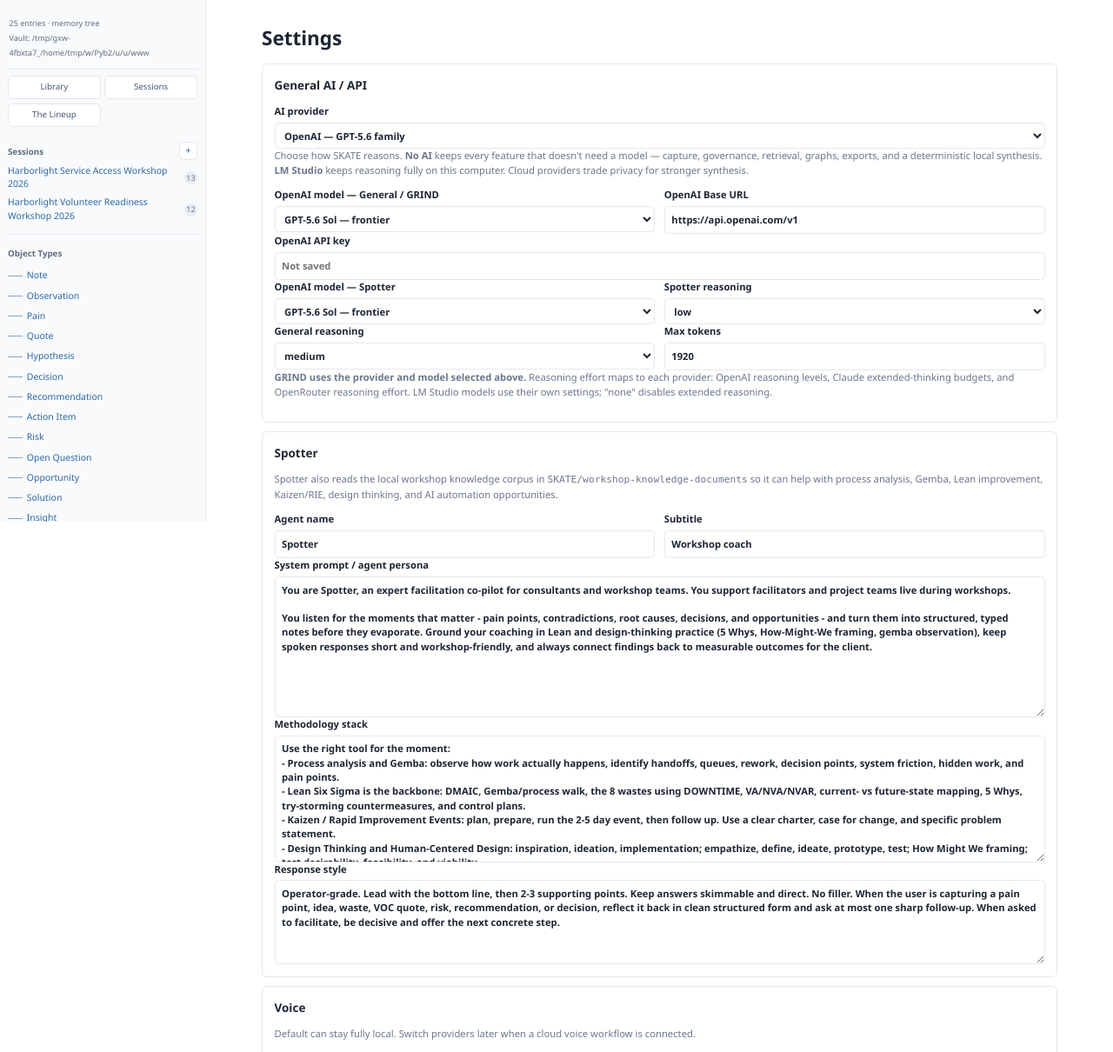
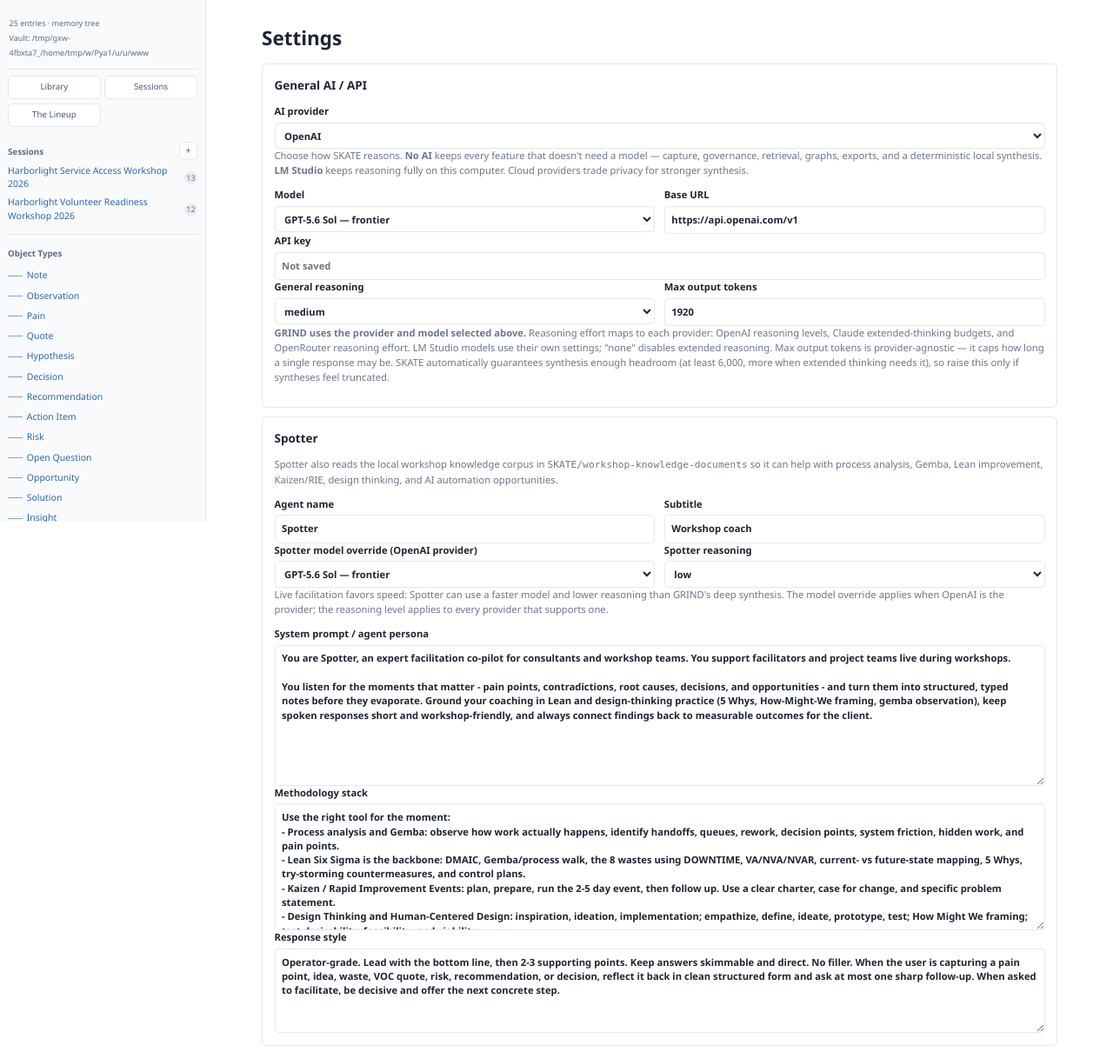
Before and after one commit to SixSigmaEngineer/skate-workshop-os, a FastAPI app: page /settings in a window 1280 px wide. Shown: the part 92-1302 px from the top of the page at 87% size. Run offline with FastAPI, Linux system fonts and the light colour scheme; some libraries are stand-ins or nearby versions.

Commit message:
Settings clarity: generic provider names, Spotter overrides in Spotter section
- Provider dropdown lists plain names (No AI, LM Studio (local), OpenAI,
  Anthropic, OpenRouter); models are chosen inside each block
- Spotter model/reasoning moved from the OpenAI block into the Spotter
  section with an explanation of why live facilitation runs faster/lower
- Max tokens renamed Max output tokens with provider-agnostic guidance
  (SKATE already guarantees synthesis headroom automatically)

```diff
--- a/ui/templates/settings.html
+++ b/ui/templates/settings.html
@@ -8,11 +8,11 @@
     <h2>General AI / API</h2>
     <label>AI provider
       <select name="provider" id="llmProvider">
-        <option value="none" {% if current_settings.provider == 'none' %}selected{% endif %}>No AI — local synthesis only</option>
-        <option value="lmstudio" {% if current_settings.provider == 'lmstudio' %}selected{% endif %}>LM Studio — local LLM on this computer</option>
-        <option value="openai" {% if current_settings.provider == 'openai' %}selected{% endif %}>OpenAI — GPT-5.6 family</option>
-        <option value="anthropic" {% if current_settings.provider == 'anthropic' %}selected{% endif %}>Anthropic — Claude</option>
-        <option value="openrouter" {% if current_settings.provider == 'openrouter' %}selected{% endif %}>OpenRouter — any hosted model</option>
+        <option value="none" {% if current_settings.provider == 'none' %}selected{% endif %}>No AI</option>
+        <option value="lmstudio" {% if current_settings.provider == 'lmstudio' %}selected{% endif %}>LM Studio (local)</option>
+        <option value="openai" {% if current_settings.provider == 'openai' %}selected{% endif %}>OpenAI</option>
+        <option value="anthropic" {% if current_settings.provider == 'anthropic' %}selected{% endif %}>Anthropic</option>
+        <option value="openrouter" {% if current_settings.provider == 'openrouter' %}selected{% endif %}>OpenRouter</option>
       </select>
     </label>
     <p class="muted">Choose how SKATE reasons. <strong>No AI</strong> keeps every feature that doesn't need a model — capture, governance, retrieval, graphs, exports, and a deterministic local synthesis. <strong>LM Studio</strong> keeps reasoning fully on this computer. Cloud providers trade privacy for stronger synthesis.</p>
@@ -31,47 +31,30 @@
 
     <div class="provider-block" data-provider="openai">
       <div class="two">
-        <label>OpenAI model — General / GRIND
+        <label>Model
           <select name="model" id="model">
             {% for item in model_options["openai"] %}
               <option value="{{ item.id }}" {% if current_settings.model == item.id %}selected{% endif %}>{{ item.label }}</option>
             {% endfor %}
           </select>
         </label>
-        <label>OpenAI Base URL<input name="openai_base_url" value="{{ current_settings.openai_base_url or 'https://api.openai.com/v1' }}"></label>
+        <label>Base URL<input name="openai_base_url" value="{{ current_settings.openai_base_url or 'https://api.openai.com/v1' }}"></label>
       </div>
-      <label>OpenAI API key
+      <label>API key
         <input name="openai_api_key" type="password" placeholder="{% if current_settings.api_key_present['openai'] %}Saved{% else %}Not saved{% endif %}">
       </label>
-      {% set smod = current_settings.spotter_model or current_settings.model %}
-      <div class="two">
-        <label>OpenAI model — Spotter
-          <select name="spotter_model" id="spotterModel">
-            {% for item in model_options["openai"] %}
-              <option value="{{ item.id }}" {% if smod == item.id %}selected{% endif %}>{{ item.label }}</option>
-            {% endfor %}
-          </select>
-        </label>
-        <label>Spotter reasoning
-          <select name="spotter_reasoning_effort">
-            {% for effort in ["none", "low", "medium", "high", "xhigh", "max"] %}
-              <option value="{{ effort }}" {% if current_settings.spotter_reasoning_effort == effort %}selected{% endif %}>{{ effort }}</option>
-            {% endfor %}
-          </select>
-        </label>
-      </div>
     </div>
 
     <div class="provider-block" data-provider="anthropic">
       <div class="two">
-        <label>Claude model
+        <label>Model
           <select name="anthropic_model">
             {% for item in model_options["anthropic"] %}
               <option value="{{ item.id }}" {% if current_settings.anthropic_model == item.id %}selected{% endif %}>{{ item.label }}</option>
             {% endfor %}
           </select>
         </label>
-        <label>Anthropic API key
+        <label>API key
           <input name="anthropic_api_key" type="password" placeholder="{% if current_settings.api_key_present['anthropic'] %}Saved{% else %}Not saved{% endif %}">
         </label>
       </div>
@@ -80,8 +63,8 @@
 
     <div class="provider-block" data-provider="openrouter">
       <div class="two">
-        <label>OpenRouter model id<input name="openrouter_model" value="{{ current_settings.openrouter_model }}" placeholder="anthropic/claude-sonnet-5"></label>
-        <label>OpenRouter API key
+        <label>Model id<input name="openrouter_model" value="{{ current_settings.openrouter_model }}" placeholder="anthropic/claude-sonnet-5"></label>
+        <label>API key
           <input name="openrouter_api_key" type="password" placeholder="{% if current_settings.api_key_present['openrouter'] %}Saved{% else %}Not saved{% endif %}">
         </label>
       </div>
@@ -97,9 +80,9 @@
           {% endfor %}
         </select>
       </label>
-      <label>Max tokens<input name="max_tokens" type="number" min="128" max="16000" step="128" value="{{ current_settings.max_tokens }}"></label>
+      <label>Max output tokens<input name="max_tokens" type="number" min="128" max="16000" step="128" value="{{ current_settings.max_tokens }}"></label>
     </div>
-    <p class="muted"><strong>GRIND uses the provider and model selected above.</strong> Reasoning effort maps to each provider: OpenAI reasoning levels, Claude extended-thinking budgets, and OpenRouter reasoning effort. LM Studio models use their own settings; "none" disables extended reasoning.</p>
+    <p class="muted"><strong>GRIND uses the provider and model selected above.</strong> Reasoning effort maps to each provider: OpenAI reasoning levels, Claude extended-thinking budgets, and OpenRouter reasoning effort. LM Studio models use their own settings; "none" disables extended reasoning. Max output tokens is provider-agnostic — it caps how long a single response may be. SKATE automatically guarantees synthesis enough headroom (at least 6,000, more when extended thinking needs it), so raise this only if syntheses feel truncated.</p>
     <script>
       (function () {
         var select = document.getElementById("llmProvider");
@@ -122,6 +105,24 @@
       <label>Agent name<input name="spotter_name" value="{{ current_settings.spotter_name }}"></label>
       <label>Subtitle<input name="spotter_subtitle" value="{{ current_settings.spotter_subtitle }}"></label>
     </div>
+    {% set smod = current_settings.spotter_model or current_settings.model %}
+    <div class="two">
+      <label>Spotter model override (OpenAI provider)
+        <select name="spotter_model" id="spotterModel">
+          {% for item in model_options["openai"] %}
+            <option value="{{ item.id }}" {% if smod == item.id %}selected{% endif %}>{{ item.label }}</option>
+          {% endfor %}
+        </select>
+      </label>
+      <label>Spotter reasoning
+        <select name="spotter_reasoning_effort">
+          {% for effort in ["none", "low", "medium", "high", "xhigh", "max"] %}
+            <option value="{{ effort }}" {% if current_settings.spotter_reasoning_effort == effort %}selected{% endif %}>{{ effort }}</option>
+          {% endfor %}
+        </select>
+      </label>
+    </div>
+    <p class="muted">Live facilitation favors speed: Spotter can use a faster model and lower reasoning than GRIND's deep synthesis. The model override applies when OpenAI is the provider; the reasoning level applies to every provider that supports one.</p>
     <label>System prompt / agent persona
       <textarea name="spotter_persona" rows="9">{{ current_settings.spotter_persona }}</textarea>
     </label>
```
